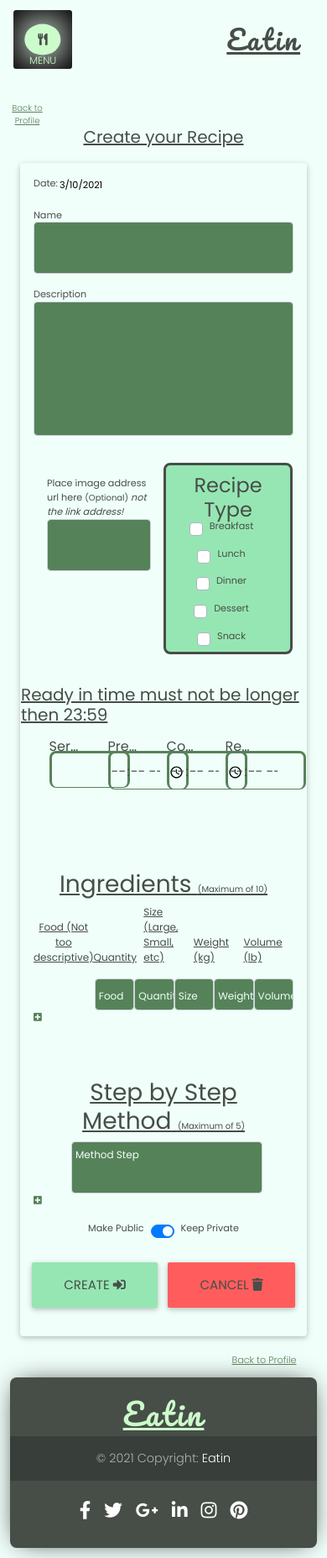
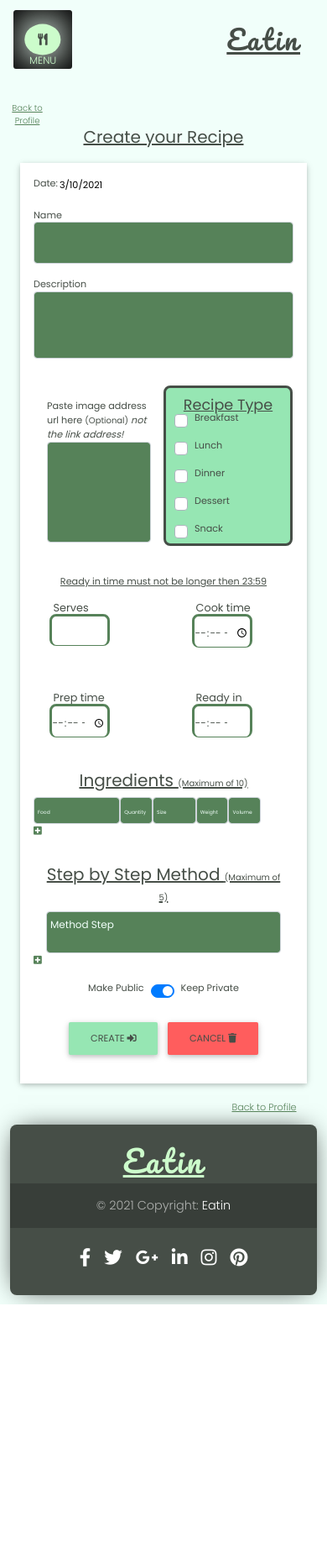
Before and after one commit to TezBaydu/Milestone-Project-3-Cooking, a Flask app: page /recipes in a window 390 px wide. Shown: the whole page at 84% size. After the commit the page ends 1553 px from the top, so only its background shows below. Run offline with Flask 2, Linux system fonts and the light colour scheme; a database or web service that is not in the repository returns one stand-in record (values such as "Sample title"); some libraries are stand-ins or nearby versions.

Commit message:
create and edit pages updated with responsive design

```diff
--- a/static/css/style.css
+++ b/static/css/style.css
@@ -303,6 +303,10 @@ footer.page-footer .footer-copyright {
 
 /*-- recipe page --*/
 
+.recipe-card {
+    background-color: #fff;
+}
+
 .back-to {
     padding-top: 8rem;
     color: #568259;
@@ -374,6 +378,10 @@ footer.page-footer .footer-copyright {
     margin-top: 0;
     color: #464e47;
     font-weight: 400 !important;
+}
+
+.md-form label.active {
+    transform: translateY(10px);
 }
 
 .md-form {
@@ -481,7 +489,6 @@ input[type=number]::-webkit-outer-spin-button {
 
 #date {
     border:none;
-    background-color: #f1fffa;
     display: inline-flex;
     resize: none;
 }
@@ -535,6 +542,89 @@ input[type=number]::-webkit-outer-spin-button {
 
     .card-body {
         padding: 1rem;
+    }
+
+    .form-control {
+        font-size: 0.75rem;
+    }
+
+    .description {
+        min-height: 5rem;
+    }
+
+    .recipe-header {
+        font-size: 1.1rem;
+        text-decoration: underline;
+    }
+
+    .card-panel {
+        display: grid;
+    }
+
+    .ready-header-text {
+        font-size: 0.7rem;
+    }
+
+    .recipe-time-row {
+        display: flex;
+        flex-direction: column;
+        justify-content: space-evenly;
+    }
+
+    .md-form label {
+        overflow: visible;
+        margin-bottom: 10px;
+        font-size: 0.8rem;
+        margin-left: 5px;
+    }
+
+    .md-form {
+        margin-top: 0;
+        margin-bottom: -17px;
+        flex: 0 0 42%;
+        max-width: 42%;
+    }
+
+    .ingredients-header {
+        padding-top: 0;
+        font-size: 20px;
+    }
+
+    #recipe_image {
+        height: 120px;
+    }
+
+    .ingredients-row {
+        display: none;
+    }
+
+    .haykal {
+        display: none;
+    }
+
+    .method-input {
+        flex: 0 0 100%;
+        max-width: 100%;
+    }
+
+    .food-field {
+        flex: 0 0 33.333333%;
+        max-width: 33.333333%;
+    }
+
+    .size-field {
+        flex: 0 0 16.666667%;
+        max-width: 16.666667%;
+    }
+
+    .step-header {
+        font-size: 20px;
+        padding-top: 2rem;
+    }
+
+    .create-edit-buttons .btn-lg {
+        padding: .7rem 1.6rem;
+        font-size: .7rem;
     }
 }
 
@@ -674,7 +764,7 @@ h3 {
     .ingredient-field ::placeholder {
         color: #f1fffa;
         opacity: 1;
-        font-size: 12px;
+        font-size: 6px;
         padding: 0;
     }
 
@@ -713,6 +803,17 @@ h3 {
 
 .alert-heading {
     text-align: center;
+}
+
+@media (max-width: 767px) {
+    .alert {
+        width: 10em;
+        margin-top: 0;
+    }
+
+    .alert-heading {
+        font-size: 1em;
+    }
 }
 
 /*-- profile page --*/
--- a/static/js/script.js
+++ b/static/js/script.js
@@ -16,14 +16,19 @@ $(document).ready(function() {
 	var add = 1;
 	$(add_button).click(function(e){
 		e.preventDefault();
-		if(add < max_add) {
+		if(window.screen.width > 768) {
 			add++;
-			$(ingredient_wrapper).append('<div class="row ingredients"><div class="col-1"><p id="ing-number"><i class="fas fa-haykal"></i></p></div><div class="ingredient-field col-md-5"><input class ="form-control" id="food" name="food" type="text" class="validate" placeholder="Food" required></div><div class="ingredient-field col-sm-1 input_ing_wrap"><input class ="form-control" id="count" name="count" type="text" class="validate" placeholder="Quantity"></div><div class="ingredient-field col-lg-2 input_ing_wrap"><input class ="form-control" id="size" name="size" type="text" class="validate" placeholder="Size"></div><div class="ingredient-field col-sm-1 input_ing_wrap"><input class ="form-control" id="weight" name="weight" type="text" class="validate" placeholder="Weight"></div><div class="ingredient-field col-sm-1 input_ing_wrap"><input class ="form-control" id="volume" name="volume" type="text" class="validate" placeholder="Volume"></div><a href="#" class="remove_field"><i class="fas fa-trash-alt"></i></a></div></div>');
+			$(ingredient_wrapper).append('<div class="row ingredients"><div class="col-1"><p id="ing-number"><i class="fas fa-haykal"></i></p></div><div class="ingredient-field col-md-5 food-field"><input class ="form-control" id="food" name="food" type="text" class="validate" placeholder="Food" required></div><div class="ingredient-field col-sm-1 input_ing_wrap"><input class ="form-control" id="count" name="count" type="text" class="validate" placeholder="Quantity"></div><div class="ingredient-field col-lg-2 size-field input_ing_wrap"><input class ="form-control" id="size" name="size" type="text" class="validate" placeholder="Size"></div><div class="ingredient-field col-sm-1 input_ing_wrap"><input class ="form-control" id="weight" name="weight" type="text" class="validate" placeholder="Weight"></div><div class="ingredient-field col-sm-1 input_ing_wrap"><input class ="form-control" id="volume" name="volume" type="text" class="validate" placeholder="Volume"></div><div class="ingredient-field col-sm-1 center-align"><a href="#" class="remove_field"><i class="fas fa-trash-alt"></i></a></div></div></div>');
+		}
+
+		if (window.screen.width <= 768) {
+			add++;
+			$(ingredient_wrapper).append('<div class="row ingredients"><div class="ingredient-field col-md-5 food-field"><input class ="form-control" id="food" name="food" type="text" class="validate" placeholder="Food" required></div><div class="ingredient-field col-sm-1 input_ing_wrap"><input class ="form-control" id="count" name="count" type="text" class="validate" placeholder="Quantity"></div><div class="ingredient-field col-lg-2 size-field input_ing_wrap"><input class ="form-control" id="size" name="size" type="text" class="validate" placeholder="Size"></div><div class="ingredient-field col-sm-1 input_ing_wrap"><input class ="form-control" id="weight" name="weight" type="text" class="validate" placeholder="Weight"></div><div class="ingredient-field col-sm-1 input_ing_wrap"><input class ="form-control" id="volume" name="volume" type="text" class="validate" placeholder="Volume"></div><div class="ingredient-field col-sm-1 center-align"><a href="#" class="remove_field"><i class="fas fa-trash-alt"></i></a></div></div></div>');
 		}
 	});
 
 	$(ingredient_wrapper).on("click",".remove_field", function(e){
-		e.preventDefault(); $(this).parent('div').remove(); add--;
+		e.preventDefault(); $(this).parent('div').parent('div').remove(); add--;
 	});
 
 	$(ingredient_wrapper).on("click",".remove_ingredient", function(e){
@@ -39,9 +44,14 @@ $(document).ready(function() {
 	var meth = 1;
 	$(add_meth_button).click(function(e){
 		e.preventDefault();
-		if(meth < max_meth) {
+		if(window.screen.width > 768) {
 			meth++;
-			$(wrapper_meth).append('<div class="row ingredients"><div class="col-1"><p id="meth-number"><i class="fas fa-haykal"></i></p></div><div class="input-field col-10"><textarea id="recipe_method" name="recipe_method" class="form-control validate" placeholder="Method Step"></textarea></div></textarea><a href="#" class="remove_field"><i class="fas fa-trash-alt"></i></a></div></div>');
+			$(wrapper_meth).append('<div class="row ingredients"><div class="col-1"><p id="meth-number"><i class="fas fa-haykal"></i></p></div><div class="input-field col-10 method-input"><textarea id="recipe_method" name="recipe_method" class="form-control validate" placeholder="Method Step"></textarea></div></textarea><a href="#" class="remove_field"><i class="fas fa-trash-alt"></i></a></div></div>');
+		}
+
+		if (window.screen.width <= 768) {
+			meth++;
+			$(wrapper_meth).append('<div class="row ingredients"><div class="input-field col-10 method-input"><textarea id="recipe_method" name="recipe_method" class="form-control validate" placeholder="Method Step"></textarea></div></textarea><a href="#" class="remove_field"><i class="fas fa-trash-alt"></i></a></div></div>');
 		}
 	});
 
--- a/templates/recipes.html
+++ b/templates/recipes.html
@@ -17,7 +17,7 @@
     </div>
 
     <div class="card row">
-        <form class="card-body" method="POST" action="{{ url_for('recipes') }}">
+        <form class="card-body recipe-card" method="POST" action="{{ url_for('recipes') }}">
             <div class="card-title card-panel">
                 <div class="date-end">
                     <label for="date" class="date-label"> Date:  </label>
@@ -39,7 +39,7 @@
                 <!-- image upload and recipe type -->
                 <div class="card-body row">
                     <div class="col-6">
-                        <label for="recipe_image">Place image address url here <span class="optional">(Optional)</span><em> not the link address!</em></label>
+                        <label for="recipe_image">Paste image address url here <span class="optional">(Optional)</span><em> not the link address!</em></label>
                         <textarea class="form-control" id="recipe_image" name="recipe_image"></textarea>
                     </div>
                     <div class="col-6 card-panel recipe-type">
@@ -74,9 +74,9 @@
                     </div>
                 </div>
                 <div class="row justify-content-center ready-header">
-                    <h5>Ready in time must not be longer then 23:59</h5>
+                    <h5 class="ready-header-text">Ready in time must not be longer then 23:59</h5>
                 </div>
-                <div class="row">
+                <div class="row recipe-time-row">
                     <div class="col-3 md-form">
                         <label for="serves">Serves</label>
                         <input type="number" oninput="javascript: if (this.value.length > this.maxLength) this.value = this.value.slice(0, this.maxLength);" class="form-control time no-spinner" id="serves" name="serves" minlength="0" maxlength="2" pattern="[0-9]" required>
@@ -96,7 +96,7 @@
                 </div>
                 <!-- ingredients header -->
                 <div class="col header reg-text">
-                    <h3>Ingredients <span class="optional">(Maximum of 10)</span></h3>
+                    <h3 class="ingredients-header">Ingredients <span class="optional">(Maximum of 10)</span></h3>
                 </div>
 
                 <!-- ingredients form -->
@@ -121,16 +121,16 @@
 
                     <div class="row ingredients">
                         <!-- ingredient fields -->
-                        <div class="col-sm-1">
+                        <div class="col-sm-1 haykal">
                             <p id="ing-number"><i class="fas fa-haykal"></i></p>
                         </div>
-                        <div class="ingredient-field col-md-5">
+                        <div class="ingredient-field col-md-5 food-field">
                             <input id="food" name="food" type="text" class="form-control validate"  maxlength="30" placeholder="Food" required>
                         </div>
                         <div class="ingredient-field col-sm-1">
                             <input id="count" name="count" type="number" oninput="javascript: if (this.value.length > this.maxLength) this.value = this.value.slice(0, this.maxLength);" class="form-control no-spinner validate" minlength="0" maxlength="4" pattern="[0-9]+([\.,][0-9]+)?" step="0.01" placeholder="Quantity">
                         </div>
-                        <div class="ingredient-field col-lg-2">
+                        <div class="ingredient-field col-lg-2 size-field">
                             <input id="size" name="size" type="text" class="form-control validate" maxlength="20" placeholder="Size">
                         </div>
                         <div class="ingredient-field col-sm-1">
@@ -138,6 +138,9 @@
                         </div>
                         <div class="ingredient-field col-sm-1">
                             <input id="volume" name="volume" type="number" oninput="javascript: if (this.value.length > this.maxLength) this.value = this.value.slice(0, this.maxLength);" class="form-control no-spinner validate" minlength="0" maxlength="4" pattern="[0-9]+([\.,][0-9]+)?" step="0.01" placeholder="Volume">
+                        </div>
+                        <div class="ingredient-field col-sm-1 center-align">
+
                         </div>
                     </div>
                 </div>
@@ -149,16 +152,16 @@
                 </div>
                 <!-- method header -->
                 <div class="col header reg-text">
-                    <h3>Step by Step Method <span class="optional">(Maximum of 5)</span></h3>
+                    <h3 class="step-header">Step by Step Method <span class="optional">(Maximum of 5)</span></h3>
                 </div>
                 <!--add recipe method textarea-->
                 <div class="container input_meth_wrap">
 
                     <div class="row ingredients">
-                        <div class="col-1">
+                        <div class="col-1 haykal">
                             <p id="meth-number"><i class="fas fa-haykal"></i></p>
                         </div>
-                        <div class="input-field col-10">
+                        <div class="input-field col-10 method-input">
                         <textarea id="recipe_method" name="recipe_method" type="text" class="form-control validate" placeholder="Method Step" required></textarea>
                         </div>
                     </div>
@@ -179,7 +182,7 @@
                 </div>
 
                 <!-- submit / cancel buttons -->
-                <div class="row justify-content-center">
+                <div class="row justify-content-center create-edit-buttons">
                     <button type="submit" class="btn btn-grn btn-lg">Create
                         <i class="fas fa-sign-in-alt"></i>
                     </button>
```
Also changed, not shown: templates/edit_recipe.html (+57 -57 lines).
